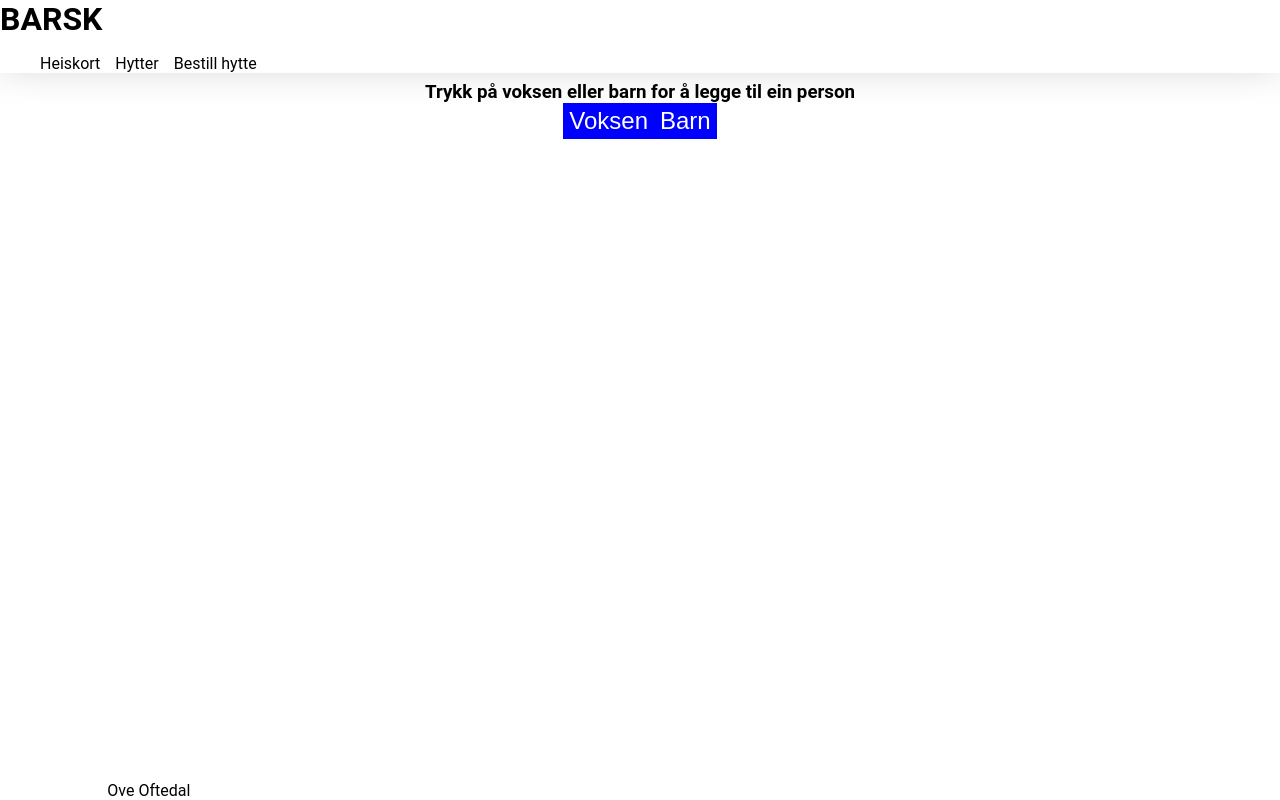
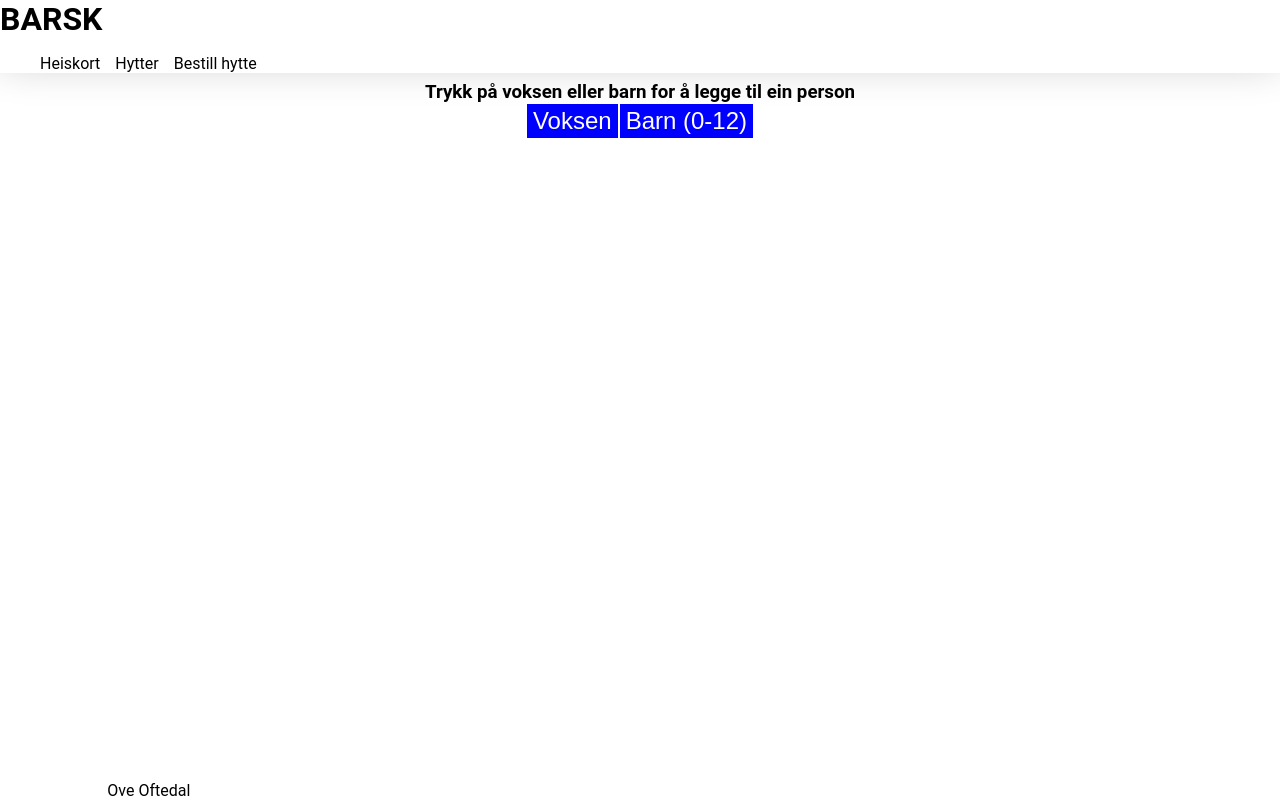
Before and after one commit to Oveof/BARSK-Cabins, a plain HTML site: page ticket.html in a window 1280 px wide. Drawn offline with Linux system fonts and the light colour scheme.

Commit message:
Minor visual details

```diff
--- a/cabin.css
+++ b/cabin.css
@@ -48,6 +48,7 @@ button {
     margin: 0.5vh;
 }
 
+
 /*Modal*/
 
 #modal-wrapper {
--- a/ticket.css
+++ b/ticket.css
@@ -14,6 +14,7 @@
     border: none;
     font-size: 1.5em;
     height: 1.5em;
+    border: 1px solid white
 
 }
 
--- a/ticket.html
+++ b/ticket.html
@@ -25,7 +25,7 @@
         <h3>Trykk på voksen eller barn for å legge til ein person</h3>
         <div id="wrapper-buttons">
           <button data-price="440" id="adult">Voksen</button>
-          <button data-price="280" id="child">Barn</button>
+          <button data-price="280" id="child">Barn (0-12)</button>
         </div>
       </div>
       <div id="people"></div>
```
Also changed, not shown: 1 other file.
